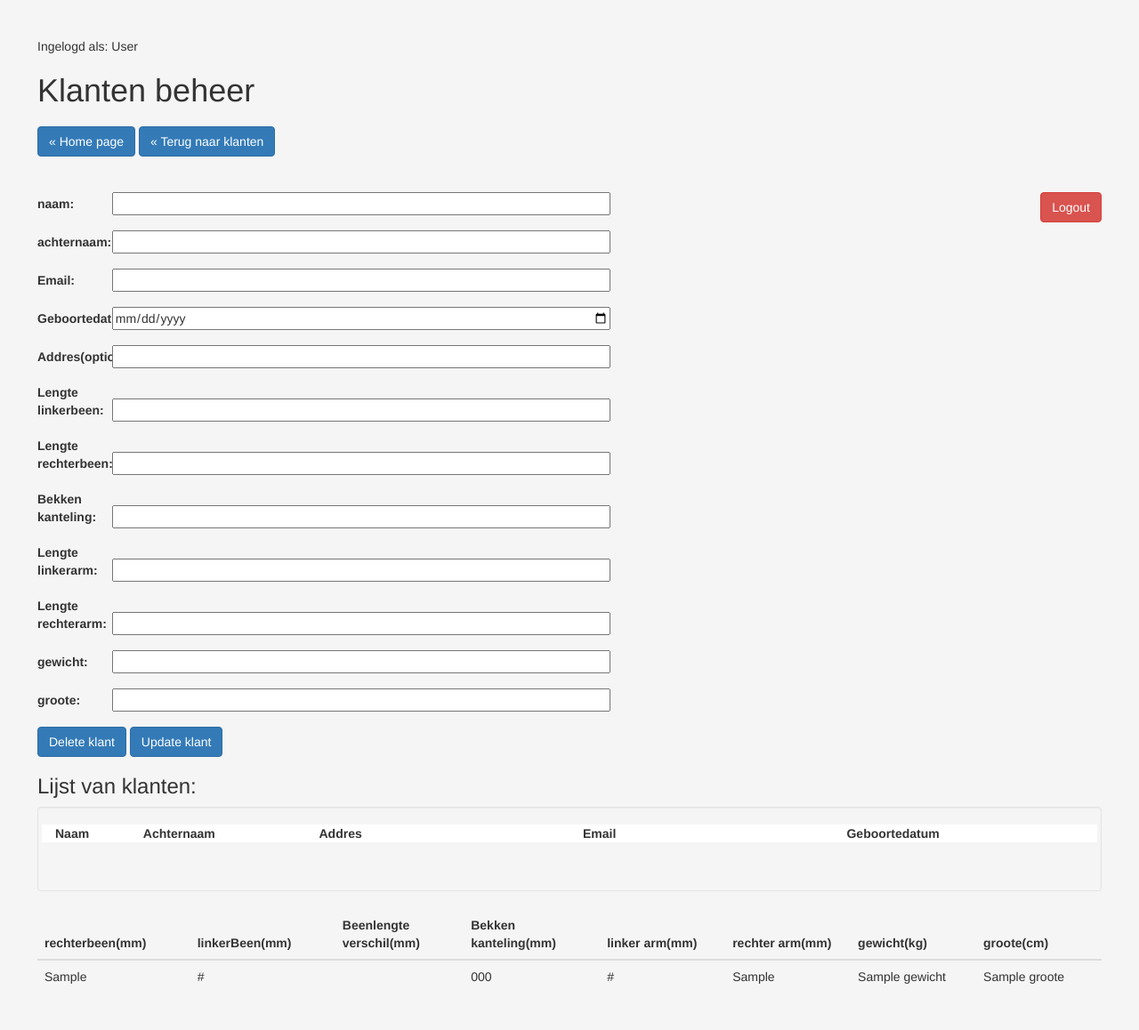
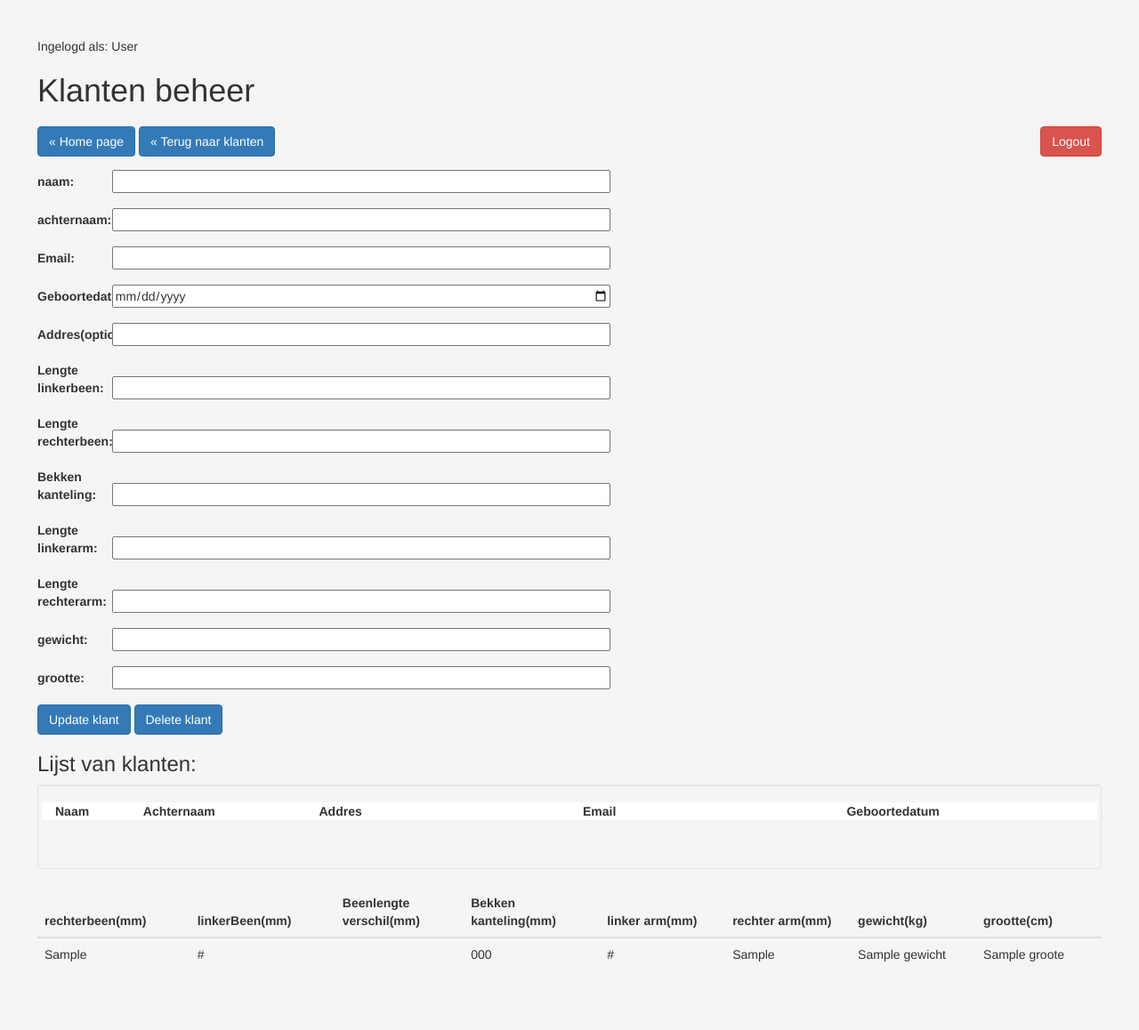
Before and after one commit to be-odisee-2020-2021-2ti-ddf-team-3/Jaegher, a Spring app: template jaegher/src/main/resources/templates/klanten.html in a window 1280 px wide. Shown: the whole page at 89% size. After the commit the page ends 1081 px from the top, so only its background shows below. Run offline with Thymeleaf, Linux system fonts and the light colour scheme; the template is opened without the code that fills it: most values are stand-ins (such as "Sample title", 1, 10 or a date in 2020); data that the repository does not hold is empty; some of the project's set-up classes (security, data sources, template engines, error pages and the like) are left out, and stand-ins take their place; some libraries are stand-ins or nearby versions.

Commit message:
Selenium acceptatietesten toegevoegd + aanpassing gebruiker- en klanten.html

```diff
--- a/jaegher/pom.xml
+++ b/jaegher/pom.xml
@@ -16,6 +16,7 @@
     <packaging>jar</packaging>
     <properties>
         <java.version>11</java.version>
+
     </properties>
     <dependencies>
         <dependency>
@@ -61,6 +62,7 @@
             <groupId>org.springframework.boot</groupId>
             <artifactId>spring-boot-starter-security</artifactId>
         </dependency>
+
     </dependencies>
 
     <build>
--- a/jaegher/src/main/resources/templates/Gebruikers.html
+++ b/jaegher/src/main/resources/templates/Gebruikers.html
@@ -14,6 +14,8 @@
 </head>
 <body>
 <h1 style="margin-bottom: 20px;">Gebruikers beheer </h1>
+<button style="margin-bottom: 15px;" class="btn btn-primary btn-md" onclick='window.location.href="/home";'>&laquo; Home page</button>
+
 
 <form method="POST" th:action="@{/Gebruikers}" th:object="${gebruiker}">
 
@@ -38,7 +40,7 @@
         </span>
     </div>
 
-    <div class="form-group" th:if="${gebruiker.getId()}==0">
+    <div style="margin-top: 15px;" class="form-group" th:if="${gebruiker.getId()}==0">
         <button class="btn btn-primary btn-md" name="submit">Maak gebruiker</button>
         <button class="btn btn-primary btn-md" name="submit">Maak test gebruiker</button>
     </div>
--- a/jaegher/src/main/resources/templates/klanten.html
+++ b/jaegher/src/main/resources/templates/klanten.html
@@ -15,9 +15,9 @@
 <body>
 <span>Ingelogd als: </span><span th:text="${fullname}"></span>
 <h1 style="margin-bottom: 20px;">Klanten beheer </h1>
-            <button class="btn btn-primary btn-md" onclick='window.location.href="/home";'>&laquo; Home page</button>
-            <button class="btn btn-primary btn-md" th:if="${entryData.getId()}!=0" onclick='window.location.href="/klanten";'>&laquo; Terug naar klanten</button>
-<br><br><br>
+            <button style="margin-bottom: 15px;" class="btn btn-primary btn-md" onclick='window.location.href="/home";'>&laquo; Home page</button>
+            <button style="margin-bottom: 15px;" class="btn btn-primary btn-md" th:if="${entryData.getId()}!=0" onclick='window.location.href="/klanten";'>&laquo; Terug naar klanten</button>
+
 <form method="POST" th:action="@{/logout}" style="float: right">
     <button class="btn btn-danger btn-md logout" name="logout" value="Logout">Logout</button>
 </form>
@@ -90,7 +90,7 @@
         </span>
     </div>
     <div class="form-group" th:if="${entryData.getId()}!=0">
-        <label>groote:&nbsp;</label><input type="text" th:field="*{groote}" style="width: 40em"/>
+        <label>grootte:&nbsp;</label><input type="text" th:field="*{groote}" style="width: 40em"/>
         <span class="validationError"
               th:errors="*{groote}">
         </span>
@@ -98,13 +98,13 @@
 
 
 
-    <div class="form-group" th:if="${entryData.getId()}==0">
+    <div style="margin-top: 15px;" class="form-group" th:if="${entryData.getId()}==0">
         <button class="btn btn-primary btn-md" name="submit">Maak klant</button>
         <button class="btn btn-primary btn-md" name="test">Maak test klant</button>
     </div>
-    <div class="form-group" th:if="${entryData.getId()}!=0">
+    <div style="margin-top: 15px;" class="form-group" th:if="${entryData.getId()}!=0">
+        <button class="btn btn-primary btn-md" name="submit">Update klant</button>
         <button class="btn btn-primary btn-md" name="delete">Delete klant</button>
-        <button class="btn btn-primary btn-md" name="submit">Update klant</button>
     </div>
 </form>
 
@@ -138,7 +138,7 @@
         <th>linker arm(mm)</th>
         <th>rechter arm(mm)</th>
         <th>gewicht(kg)</th>
-        <th>groote(cm)</th>
+        <th>grootte(cm)</th>
     </tr>
     </thead>
     <tbody>
```
Also changed, not shown: 2 other files.
